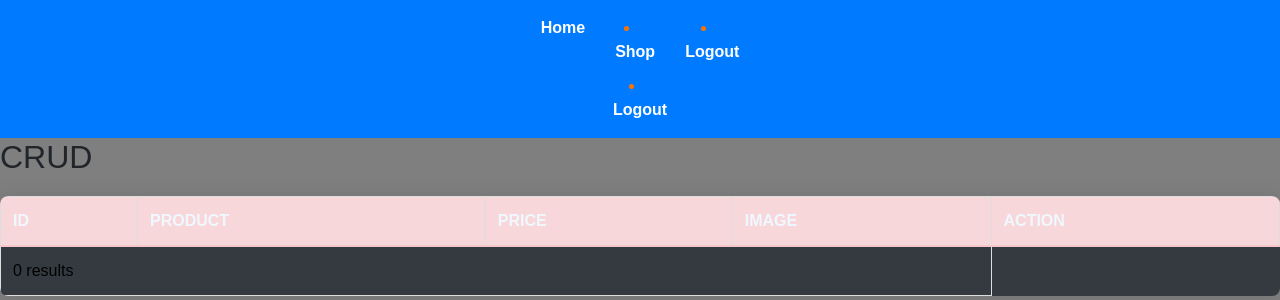
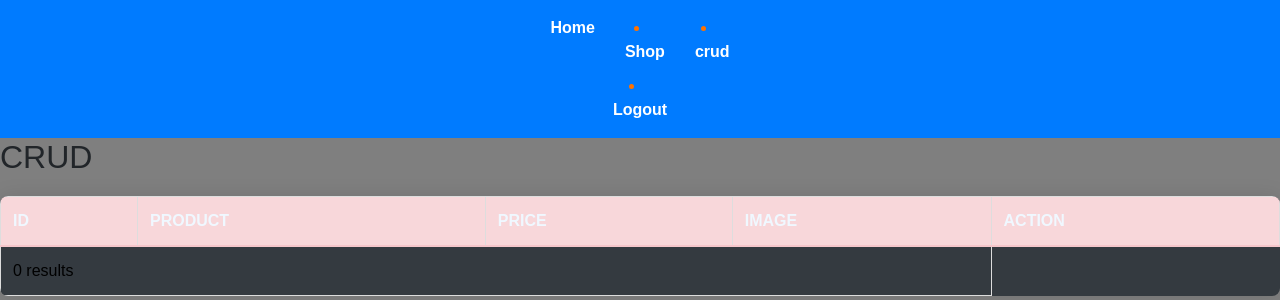
Before and after one commit to Daquiz24/ACT3, a PHP site: page /item.php in a window 1280 px wide. Shown: the top 300 px of the page. Run offline with PHP 8.4, Linux system fonts and the light colour scheme; data that the repository does not hold is empty.

Commit message:
daquiz modified text

```diff
--- a/item.php
+++ b/item.php
@@ -118,7 +118,7 @@ $result = $conn->query($sql);
           <a class="nav-link" href="imagegallery.php">Shop</a>
         </li>
         <li class="nav-item">
-          <a class="nav-link" href="item.php">Logout</a>
+          <a class="nav-link" href="item.php">crud</a>
         </nav>
         <li class="nav-item">
           <a class="nav-link" href="config/logout.php">Logout</a>
```
